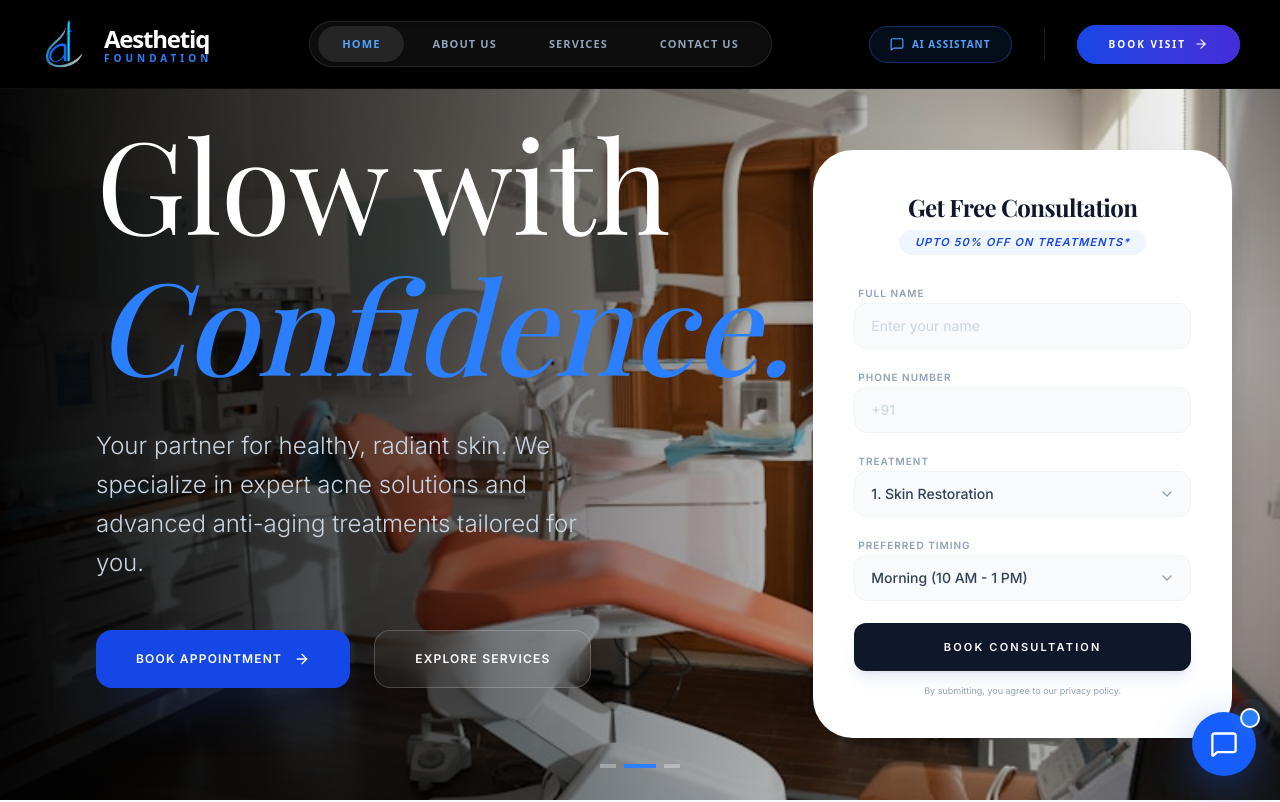
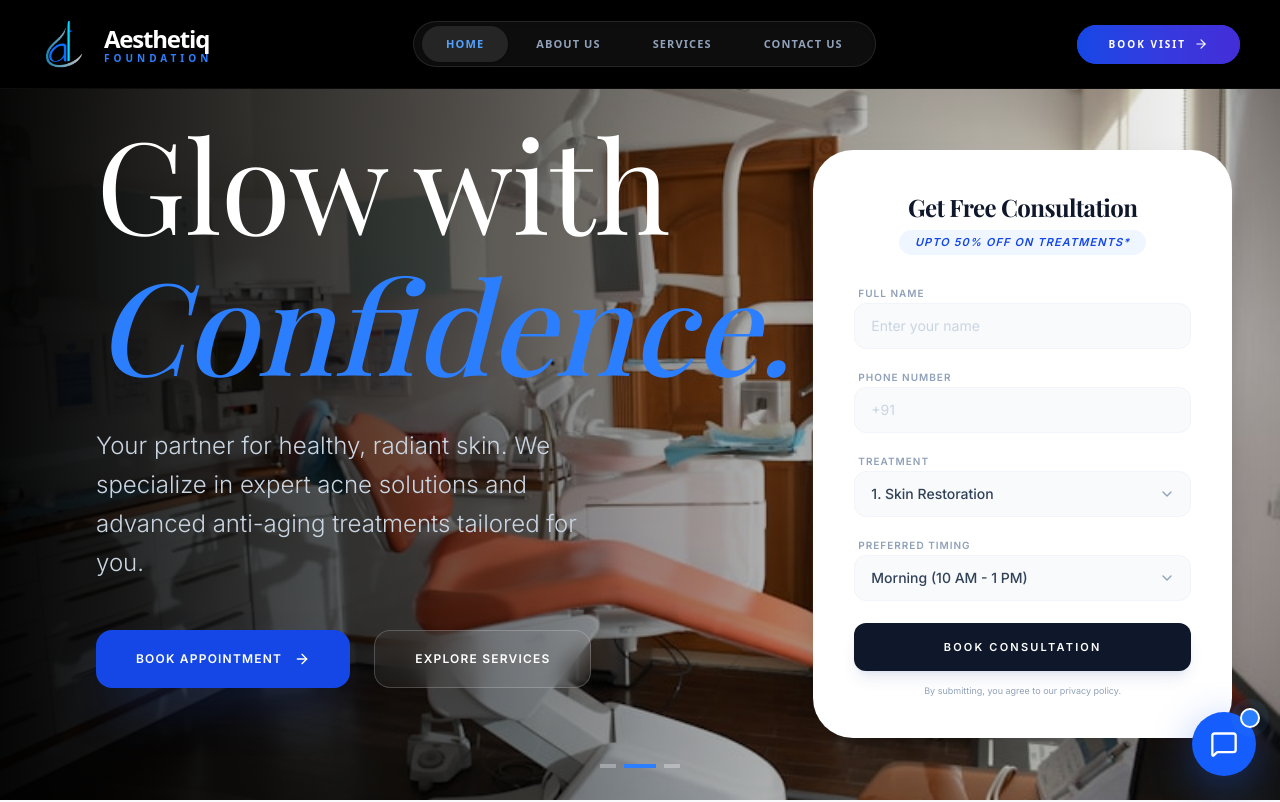
Before and after one commit to Sandeepsandeepkannan/dental-clinic-website, a Next.js app: page / in a window 1280 px wide. Shown: the top 802 px of the page. Built offline with nearby package versions, Linux system fonts and the light colour scheme.

Commit message:
removed the ai assistant from navbar

```diff
--- a/app/navbar.tsx
+++ b/app/navbar.tsx
@@ -114,15 +114,9 @@ function Navbar() {
             {/* Desktop Actions */}
             <div className="hidden lg:flex items-center gap-6">
               {/* AI Assistant Button */}
-              <button
-                onClick={triggerChat}
-                className="flex items-center gap-2 px-5 py-2.5 rounded-full border border-blue-500/30 bg-blue-500/10 text-blue-400 text-[10px] font-black uppercase tracking-widest hover:bg-blue-500 hover:text-white transition-all duration-300"
-              >
-                <MessageSquare size={14} />
-                AI Assistant
-              </button>
 
-              <div className="h-8 w-px bg-white/10 mx-2" />
+
+
 
               <button
                 onClick={() => setIsModalOpen(true)}
```
